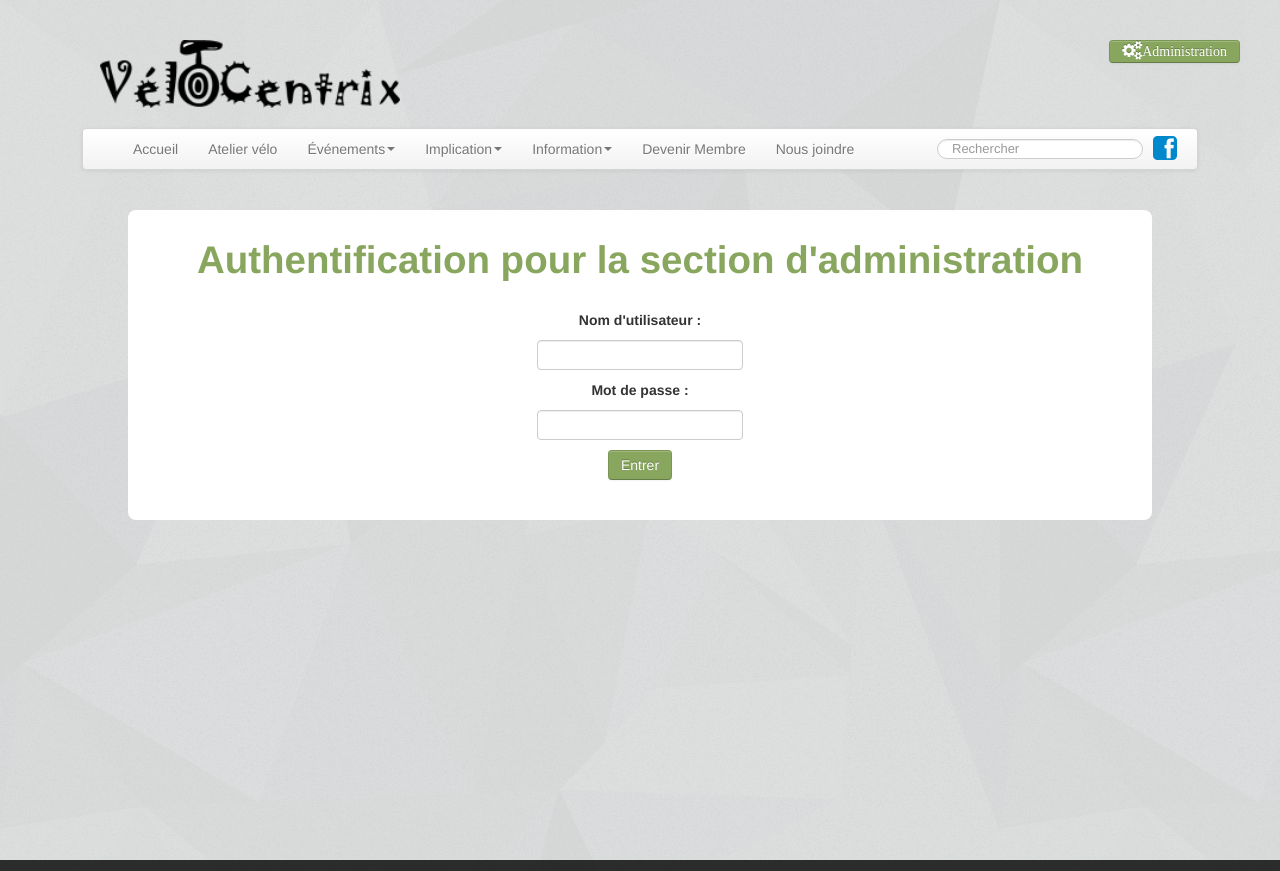
After one commit to dinfcll/a13-velocentrix, a PHP site: page /login.php in a window 1280 px wide. The commit adds this page. Shown: the top 871 px of the page. Run offline with PHP 8.4, Linux system fonts and the light colour scheme.

Commit message:
proposition + login

```diff
--- a/Membre.php
+++ b/Membre.php
@@ -30,7 +30,7 @@
 
                         <form action="Membre.php" method="post">
                             <b><h4>Prénom</h4></b>
-                            <input style="height: 30px" type="text" name="prenom" id="asdf" size = "40">
+                            <input style="height: 30px" type="text" name="prenom" size = "40">
                             <b><h4>Nom</b></h4>
                             <input style="height: 30px" type="text" name="nom" size="40">
                             <b><h4>Adresse email</h4></b>
--- /dev/null
+++ b/login.php
@@ -0,0 +1,43 @@
+<html>
+<head>
+    <meta charset="utf-8">
+    <link href="css/bootstrap.css" rel="stylesheet" type="text/css">
+    <link href="font-awesome/css/font-awesome.min.css" rel="stylesheet">
+    <link rel="shortcut icon" type="image/x-icon" href="img/favicon.ico"/>
+
+
+
+</head>
+<body>
+<div id="wrap">
+    <div class="container-fluid">
+        <?php
+        include("Header.html");
+        ?>
+        <div class="contenu border-radius">
+            <div class="row-fluid">
+                <div class="span12">
+                    <center>
+                        <h1 style="color: #88a65e">Authentification pour la section d'administration</h1>
+                        </br>
+                        <form action="Administration.php" method="POST">
+                            <b><p>Nom d'utilisateur : </p></b>
+                            <input style="height: 30px" type="text" name="user" size="40">
+                            <b><p>Mot de passe : </p></b>
+                            <input style="height: 30px" type="text" name="password" size="40">
+                            </br>
+                            <input class="btn btn-primary" type="submit" value="Entrer">
+                        </form>
+                    </center>
+                </div>
+            </div>
+        </div>
+
+    </div>
+    <div id="push"></div>
+</div>
+<?php
+include("Footer.html")
+?>
+</body>
+</html>
```
